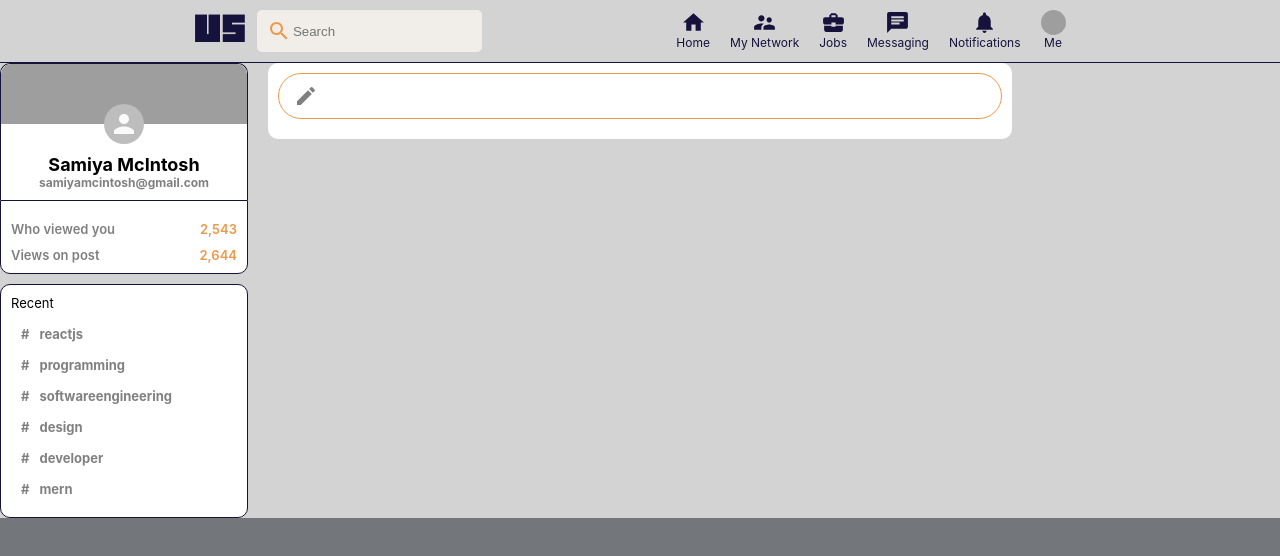
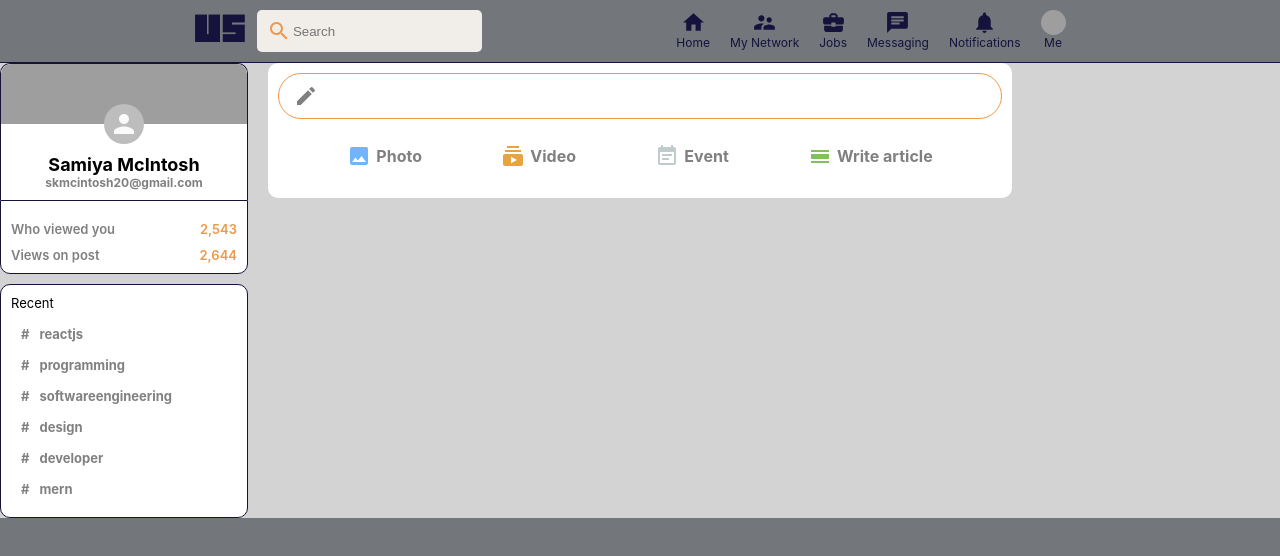
Before and after one commit to Blueprint-Avenue/linkedus, a React (Create React App) app: page / in a window 1280 px wide. Shown: the top 556 px of the page. Built offline with nearby package versions, Linux system fonts and the light colour scheme; grey boxes are pictures that could not be loaded.

Commit message:
added input section

```diff
--- a/src/components/Feed/Feed.js
+++ b/src/components/Feed/Feed.js
@@ -1,6 +1,13 @@
 import React from "react";
 import "./feed.css";
 import CreateIcon from "@material-ui/icons/Create";
+import InputOption from "./InputOption";
+import {
+	CalendarViewDay,
+	EventNote,
+	Image,
+	Subscriptions,
+} from "@material-ui/icons";
 
 function Feed() {
 	return (
@@ -14,6 +21,16 @@ function Feed() {
 						<button type="submit">Send</button>
 					</form>
 				</div>
+				<div className="feed__inputOptions">
+					<InputOption title="Photo" Icon={Image} color="#70B5F9" />
+					<InputOption title="Video" Icon={Subscriptions} color="#E7A33E" />
+					<InputOption title="Event" Icon={EventNote} color="#C0CBCD" />
+					<InputOption
+						title="Write article"
+						Icon={CalendarViewDay}
+						color="#7FC15E"
+					/>
+				</div>
 			</div>
 		</div>
 	);
--- /dev/null
+++ b/src/components/Feed/InputOption.js
@@ -0,0 +1,13 @@
+import React from "react";
+import "./inputOption.css";
+
+function InputOption({title, Icon, color}) {
+	return (
+		<div className="inputOption">
+			<Icon style={{color: color}} />
+			<h4>{title}</h4>
+		</div>
+	);
+}
+
+export default InputOption;
--- a/src/components/Feed/feed.css
+++ b/src/components/Feed/feed.css
@@ -36,3 +36,8 @@
 .feed__input>form> button{
     display: none;
 }
+
+.feed__inputOptions{
+    display: flex;
+    justify-content: space-evenly;
+}
--- /dev/null
+++ b/src/components/Feed/inputOption.css
@@ -0,0 +1,17 @@
+.inputOption{
+    display: flex;
+    align-items: center;
+    margin-top: 15px;
+    color: gray;
+    padding: 10px;
+    cursor: pointer;
+}
+
+.inputOption:hover {
+    background-color: whitesmoke;
+    border-radius: 10px;
+}
+
+.inputOption > h4{
+    margin-left: 5px;
+}
--- a/src/components/Header/header.css
+++ b/src/components/Header/header.css
@@ -2,6 +2,7 @@
     position: sticky;
     top: 0;
     display: flex;
+    background-color: #73777B;
     justify-content: space-evenly;
     border-bottom: 0.1px solid #15133C;
     padding-top: 10px;
--- a/src/components/Sidebar/Sidebar.js
+++ b/src/components/Sidebar/Sidebar.js
@@ -20,7 +20,7 @@ function Sidebar() {
 				/>
 				<Avatar className="sidebar__avatar" />
 				<h2>Samiya McIntosh</h2>
-				<h4>samiyamcintosh@gmail.com</h4>
+				<h4>skmcintosh20@gmail.com</h4>
 			</div>
 			<div className="sidebar__stats">
 				<div className="sidebar__stat">
```
